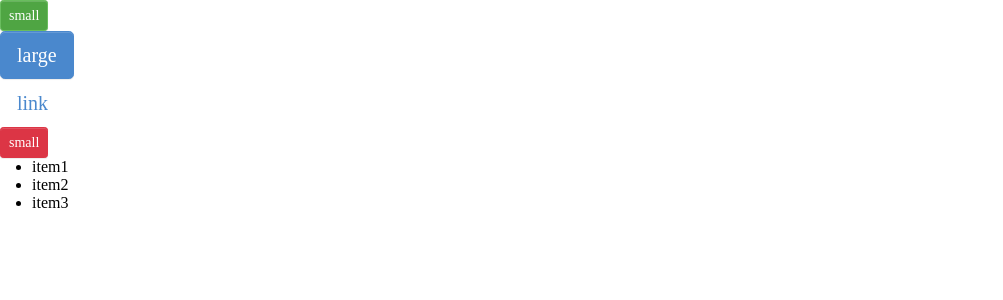
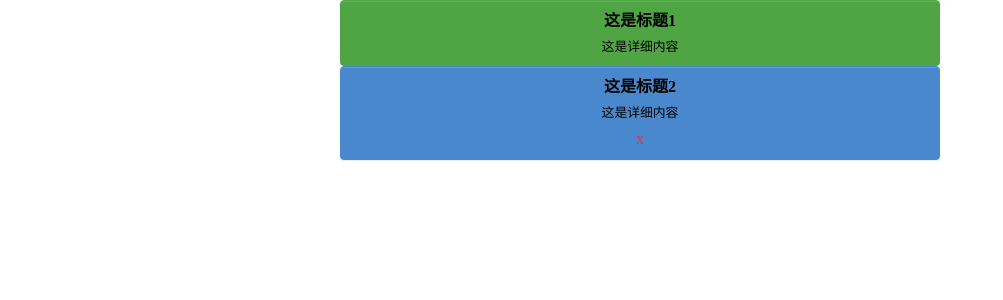
Before and after one commit to 71Li/Reactd, a React (Create React App) app: page / in a window 1280 px wide. Shown: the top 300 px of the page, without its empty margins (0-1003 px from the left). Built offline with nearby package versions, Linux system fonts and the light colour scheme.

Commit message:
reactd组件库第一次提交

```diff
--- a/src/App.tsx
+++ b/src/App.tsx
@@ -1,29 +1,19 @@
 import React from 'react';
-import Button, {ButtonSize, ButtonType} from "./component/Button/button";
 // import Alert, {AltMessage, AltType} from "./component/Alert/alert";
-import Menu from "./component/Menu/menu";
-import MenuItem from "./component/Menu/menuItem";
-
+import Alert, {AltType} from "./component/Alert/alert";
 function App() {
+    // @ts-ignore
     return (
         <div className="App">
           <header className="App-header">
-           <Button onClick={()=>{alert("primary")}} btnType={ButtonType.Success} size={ButtonSize.Small} >
-               {/*<Alert type={AltType.Info} message={AltMessage.TiShi} >111 </Alert>*/}
-               {"small"}
-           </Button>
-          <br/>
-          <Button size={ButtonSize.Large} btnType={ButtonType.Primary}> {"large"}</Button>
-          <br />
-          <Button size={ButtonSize.Large} btnType={ButtonType.Link}  target={"_blank"} href="http://www.baidu.com"> {"link"}</Button>
-          <br />
-          <Button size={ButtonSize.Small} btnType={ButtonType.Danger}> {"small"}</Button>
-          <Menu defaultIndex={0}>
-              <MenuItem index={1}> item1 </MenuItem>
-              <MenuItem> item2 </MenuItem>
-              <MenuItem> item3 </MenuItem>
+              {/*<Button size={ButtonSize.Large} btnType={ButtonType.Primary}> {"large"}</Button>*/}
+              {/*<br />*/}
+              {/*<Button size={ButtonSize.Large} btnType={ButtonType.Link}  target={"_blank"} href="http://www.baidu.com"> {"link"}</Button>*/}
+              {/*<br />*/}
+              {/*<Button size={ButtonSize.Small} btnType={ButtonType.Danger}> {"small"}</Button>*/}
+            <Alert message={"这是标题1"} altType={AltType.Success} show={false}> 这是详细内容</Alert>
 
-          </Menu>
+            <Alert message={"这是标题2"} altType={AltType.Info}> 这是详细内容</Alert>
           </header>
         </div>
   );
--- a/src/component/Alert/_style.scss
+++ b/src/component/Alert/_style.scss
@@ -1,30 +1,57 @@
 .alert{
   position: relative;
-    display: inline-block;
+  margin: auto;
+  width: 600px;
+  display: block;
   font-weight: $alt-font-weight;
   line-height: $alt-line-height;
-    color: $body-color;
-    white-space: nowrap;
+  color:$black;
+  border: $alt-border-width solid transparent;
+  border-radius: $border-radius;
+  box-shadow: $alt-box-shadow;
+  padding: $alt-padding-y $alt-padding-x;
+  font-size: $alt-font-size;
   text-align: center;
-    vertical-align: middle;
-    background-image: none;
-    border: $alt-border-width solid transparent;
-    alt-padding-y: $alt-padding-y;
-    alt-padding-x: $alt-padding-x;
-    alt-font-size: $alt-font-size;
-    box-shadow: $alt-box-shadow;
+  vertical-align: center;
+  white-space: normal;
+  transition: $btn-transition;
+  >div {
+    position: relative;
+    .alt-message {
+      font-weight: $font-weight-bold;
+      line-height: normal;
+      text-align: center;
+      color: black;
+    }
+    .alt-desc {
+      color: #000;
+      display: block;
+      font-size: $alt-font-size*0.8;
+    }
+
+  }
+  .alt-cancel{
+    display: block;
+    right: $alt-font-size*(6.5);
+    color: #dc3545;
+    font-weight: 400;
     cursor: pointer;
   }
 
-  .alt-primary{
+
+
+
+  }
+
+.alt-info{
   @include button-style($primary,$primary, $white)
 }
 .alt-success{
   @include button-style($success,$success, $white)
 }
-  .alt-danger{
-    @include button-style($danger,$danger, $white)
+.alt-error{
+  @include button-style(lighten($danger,0.5%),$danger, $white)
 }
-  .alt-default{
+.alt-warning{
   @include button-style($white,$gray-400,$body-color,$white,$primary,$primary)
 }
--- a/src/component/Alert/alert.tsx
+++ b/src/component/Alert/alert.tsx
@@ -1,64 +1,57 @@
 import React from "react";
-// import classNames from 'classnames'
-
-export const enum AltMessage{
-    TiShi = '提示',
-    JingGao = '警告',
-    ShiBai= '失败',
-    ChengGong = '成功'
-}
+import classNames from 'classnames'
+import {useState} from 'react'
 
 export const enum AltType{
     Info = 'info',
     Error = 'error',
-    Warning = 'waring',
+    Warning = 'warning',
     Success = 'success'
 }
 
 interface AltProps{
-    // className ?: string;
-    closable ?: boolean;
-    message ?: AltMessage;
-    type ?: AltType;
-    children : React.ReactNode;
-    icon : boolean;
-    description ?:string
+    altType ?: AltType;
+    message ?: string;
+    show ?: boolean;
+    className ?: string
+    children ?: React.ReactNode
 }
-type nativeAltProps = AltProps & React.AllHTMLAttributes<HTMLElement>
-type anchorAltProps = AltProps & React.AnchorHTMLAttributes<HTMLElement>
-export type altProps = Partial<nativeAltProps & anchorAltProps>
+export type altProps = Partial<React.ButtonHTMLAttributes<HTMLElement> & AltProps>
 
-const Alert: React.FC<altProps>= (props) => {
+const Alert:React.FC<altProps>= (props) => {
+    const [altElem, setAltElem] = useState(false);
     const {
-        // className,
-        closable ,
+        altType,
         message,
-        type ,
+        show,
+        className,
         children,
-        icon ,
-        description ,
         ...restProps
-    }= props
+    } = props
+    const classes = classNames('alert',className, {
+        [`alt-${altType}`]: altType
+    });
+    const altShow = ()=>{
+        setAltElem(true)
+    }
+
+    return (
+        <div className={classes} {...restProps}>
+            <div>
+                <span className={'alt-message'}>{message}</span>
+                <span className={'alt-desc'}>{children}</span>
+            </div>
+            {show && <span className={'alt-cancel'} onClick={altShow}>x</span>}
 
 
-    // const classes = classNames('alt',className,{
-    //     [`alt-${type}`]: type
-    // })
 
-
-    return (
-            <Alert
-                // className={classes}
-                closable={closable}
-                {...restProps}
-            >    {children}
-            </Alert>
-        )
-}
+        </div>
+    );}
 
 Alert.defaultProps = {
-    closable: true,
-    type: AltType.Info
-}
+        altType: AltType.Info,
+        message: '标题',
+        show:true
+    }
 
 export default Alert;
--- a/src/styles/_variables.scss
+++ b/src/styles/_variables.scss
@@ -129,11 +129,12 @@ $btn-transition: color .15s ease-in-out, background-color .15s;
 // 二、弹框
 // 弹框基本属性
 $alt-font-family: $font-family-base !default;
-$alt-font-size: $font-size-sm !default;
+$alt-font-size: $font-size-base !default;
 $alt-font-weight: 300;
 $alt-padding-y: .375rem !default;
 $alt-padding-x: .75rem !default;
-$alt-line-height: $line-height-base !default;
+$alt-line-height: $line-height-base*1.2 !default;
+
 // 弹框边框
 $alt-border-width: $border-width !default;
 // 弹框其他
```
Lines whose indentation alone changed are shown as unchanged.
